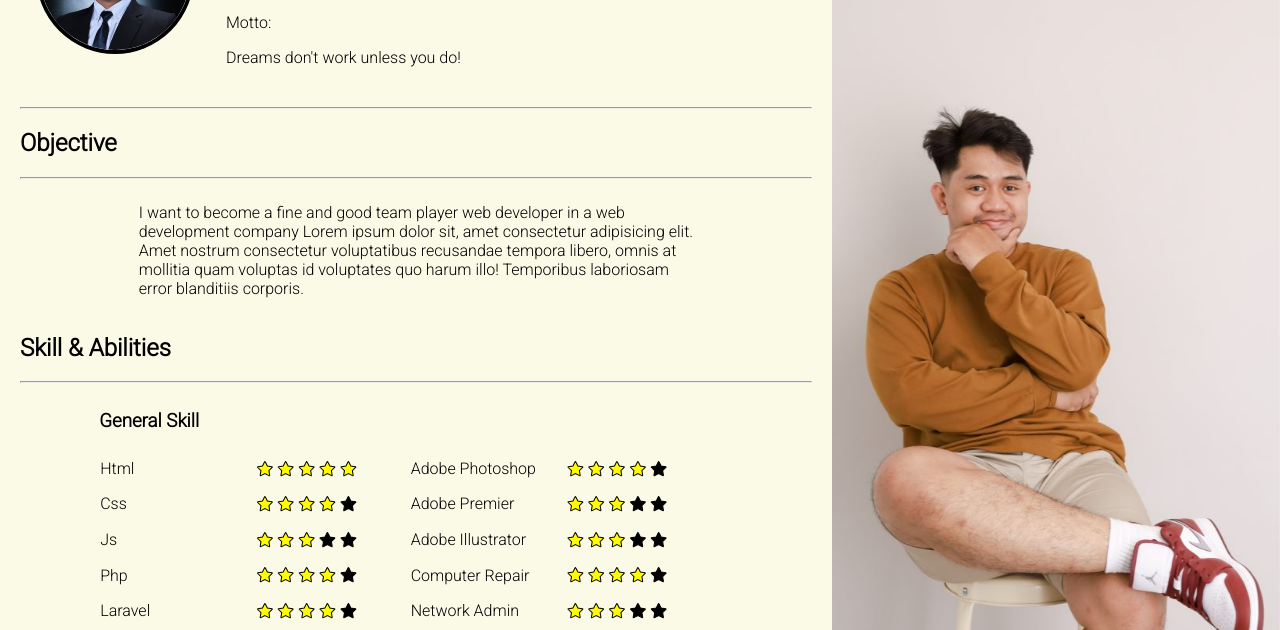
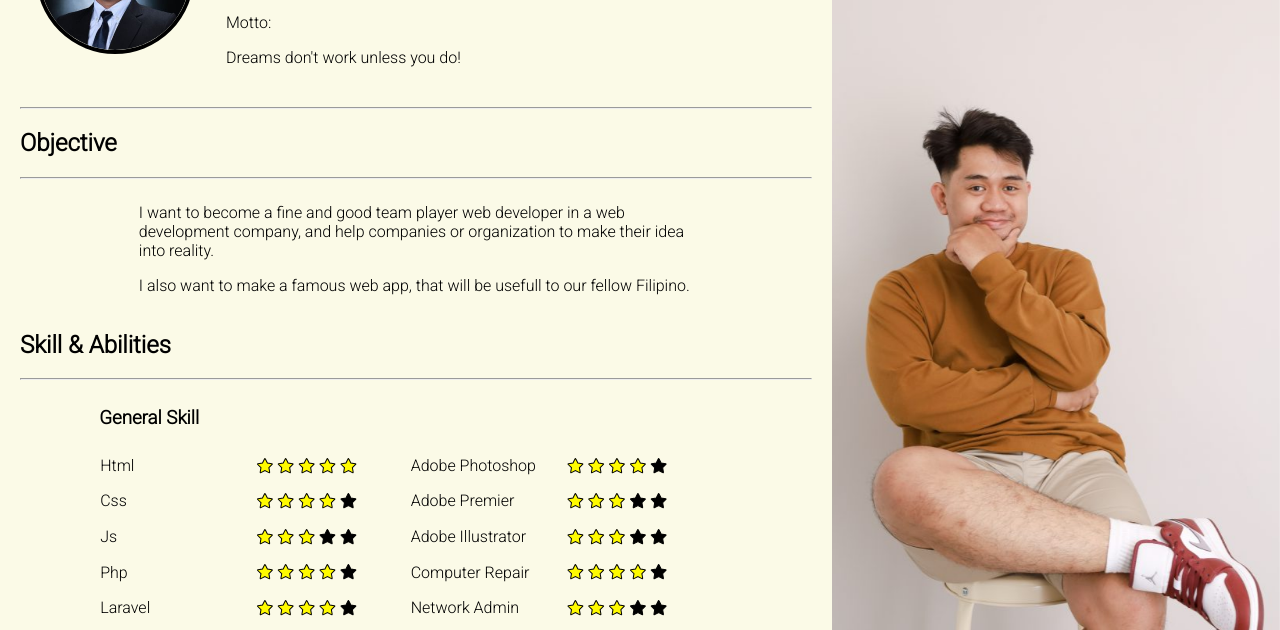
Before and after one commit to KodeGo-Bootcamp/Kenneth_Deocareza_Resume, a plain HTML site: page index.html in a window 1280 px wide. Shown: the part 164-794 px from the top of the page. Drawn offline with Linux system fonts and the light colour scheme.

Commit message:
change my objective

```diff
--- a/index.html
+++ b/index.html
@@ -50,12 +50,9 @@
           <div class="section2-item">
             <p>
               I want to become a fine and good team player web developer in a
-              web development company Lorem ipsum dolor sit, amet consectetur
-              adipisicing elit. Amet nostrum consectetur voluptatibus
-              recusandae tempora libero, omnis at mollitia quam voluptas id
-              voluptates quo harum illo! Temporibus laboriosam error
-              blanditiis corporis.
+              web development company, and help companies or organization to make their idea into reality.
             </p>
+            <p>I also want to make a famous web app, that will be usefull to our fellow Filipino.</p>
           </div>
         </div>
         <!--------------------- section 2 end----------------------------->
```
